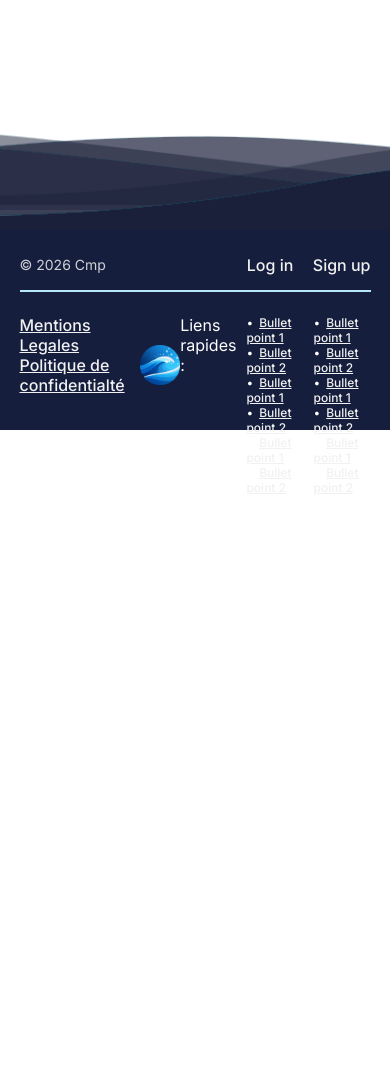
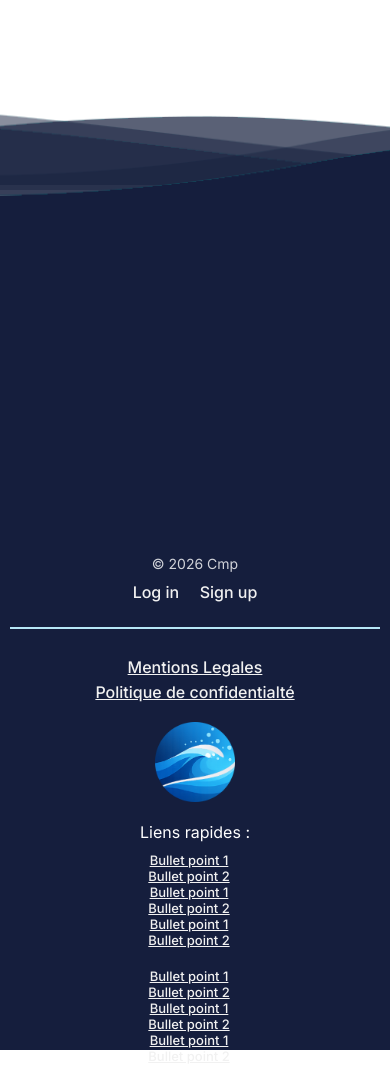
Before and after one commit to OanHamon/Projet_Web, a PHP site: page /pages/index.html in a window 390 px wide. Shown: the part 2680-3754 px from the top of the page. Before the commit the page ends 3174 px from the top, so only its background shows below. Run offline with PHP 8.4, Linux system fonts and the light colour scheme; some web fonts are replaced.

Commit message:
-footer responsive -update couleur wave.png

```diff
--- a/src/assets/css/style.css
+++ b/src/assets/css/style.css
@@ -15,11 +15,11 @@ html, body {
     margin: 0;
 }
 
+
 body {
     background-color: white;
     color: black;/*var(--light-primary-text-color)*/
     font-family: "Jersey 25", "Inter", sans-serif;
-
     padding: 0;
     margin: 0;
 }
@@ -134,6 +134,14 @@ background-color: #e9d59b;
     background-repeat: space;
     background-size: cover;
 
+}
+
+.section-primary h1{
+    font-size: 40px;
+    font-family: "Inter", sans-serif;
+    color: var(--light-blue);
+    margin: 0;
+    padding: 0;
 }
 
 .sec1-title-display{
@@ -358,11 +366,72 @@ background-color: #e9d59b;
 
 /*#endregion FooterContent*/
 
-@media (max-width:600px)
-{
+
+@media (max-width: 768px) {
+
+    .continuite {
+        height: 800px;
+        padding: 20px 0;
+    }
+
+    .footer-content {
+        width: 95%;
+    }
 
 
+    .footer-top-div {
+        flex-direction: column;
+        gap: 10px;
+        text-align: center;
+    }
 
+    .log-div span {
+        margin: 0 8px;
+    }
+
+    .footer-bottom-div {
+        flex-direction: column;
+        align-items: center;
+        height: auto;
+        gap: 20px;
+        margin-top: 20px;
+    }
+
+    .legal-link {
+        width: 100%;
+        height: auto;
+        align-items: center;
+        text-align: center;
+        gap: 5px;
+    }
+
+    .footer-logo {
+        width: 80px;
+        height: 80px;
+    }
+
+    .speed-link {
+        width: 100%;
+        height: auto;
+    }
+
+    .quick-links {
+        flex-direction: column;
+        align-items: center;
+        text-align: center;
+    }
+
+    .quick-links ul {
+        margin: 10px 0;
+    }
+
+    .quick-links li {
+        font-size: 13px;
+    }
+
+    .quick-links li::before {
+        display: none;
+    }
 }
 
 /*#endregion Footer*/
```
Also changed, not shown: src/assets/css/wave.png.
